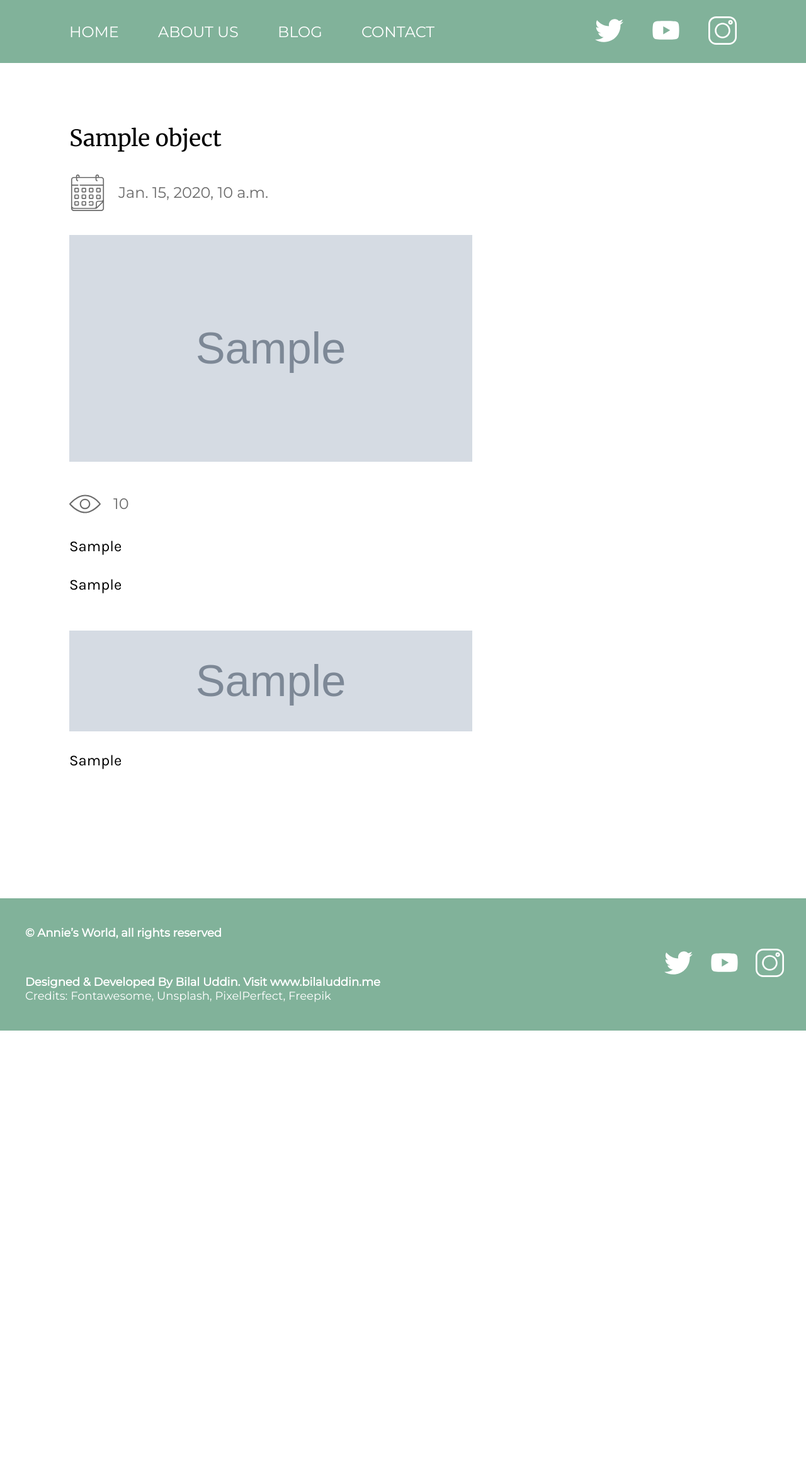
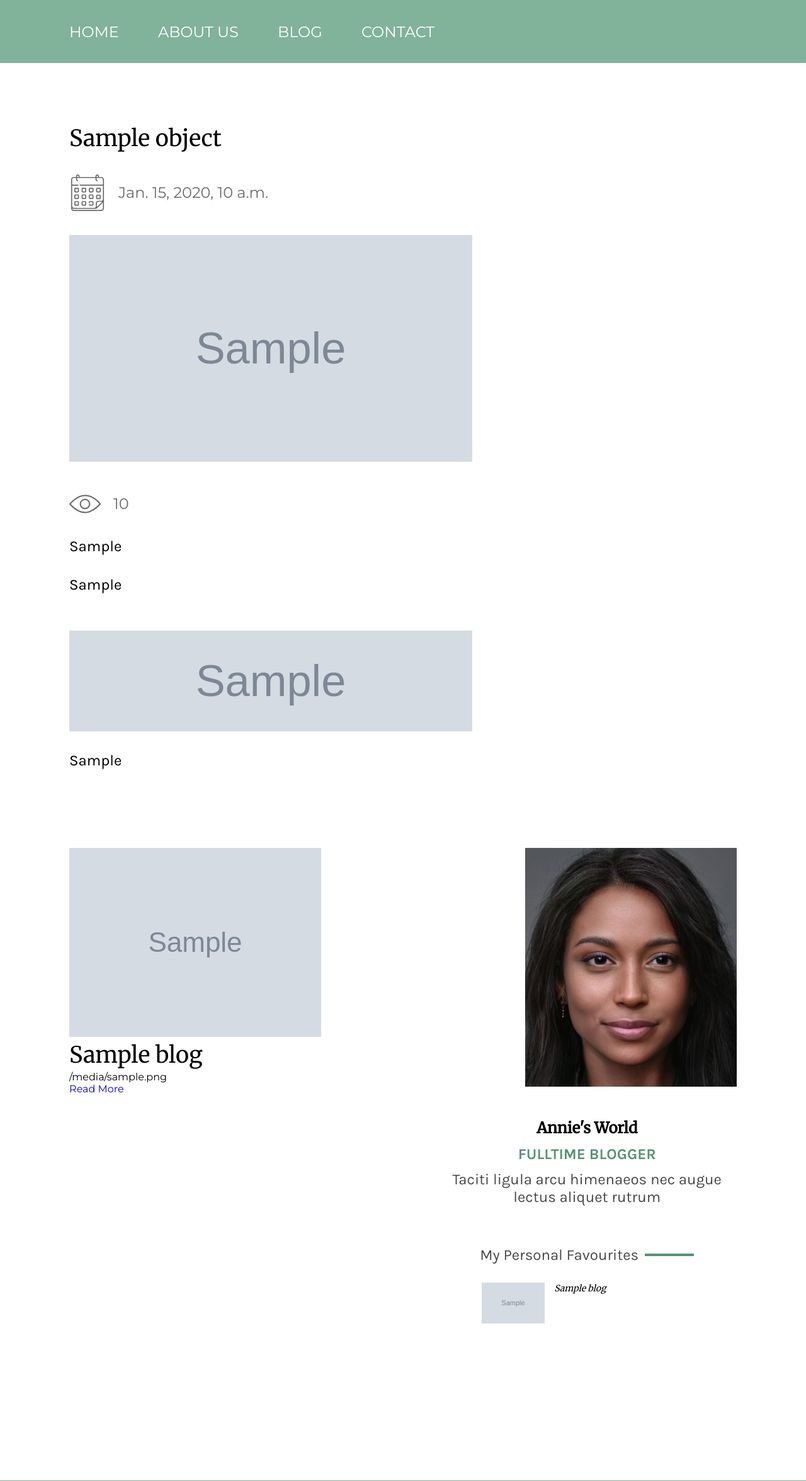
Before and after one commit to Aim-Entity/annie-s-blog, a Django app: template templates/blog/blog_detail.html in a window 1280 px wide. Shown: the top 2351 px of the page at 63% size. Before the commit the page ends 1636 px from the top, so only its background shows below. Run offline with Django 3.2, Linux system fonts and the light colour scheme; the template is opened without the code that fills it: most values are stand-ins (such as "Sample title", 1, 10 or a date in 2020); grey boxes marked "Sample" are stand-in pictures.

Commit message:
added captcha

```diff
--- a/blog/settings.py
+++ b/blog/settings.py
@@ -51,7 +51,8 @@
     'home',
     'blog_list',
     'contact',
-    'rest_framework'
+    'rest_framework',
+    'captcha'
 ]
 
 MIDDLEWARE = [
--- a/blog/urls.py
+++ b/blog/urls.py
@@ -23,5 +23,6 @@
     path("", include("home.urls")),
     path("blogs/", include("blog_list.urls")),
     path("contact/", include("contact.urls")),
-    path("about/", include("about.urls"))
+    path("about/", include("about.urls")),
+    path('captcha/', include('captcha.urls')),
 ] + static(settings.MEDIA_URL, document_root=settings.MEDIA_ROOT)
--- a/blog_list/static/blog/blog_detail.css
+++ b/blog_list/static/blog/blog_detail.css
@@ -75,6 +75,128 @@
   margin-top: 55px;
 }
 
+/* SECTION 2 */
+
+.s2 {
+  width: 82.8%;
+  margin: 0 auto;
+  margin-top: 120px;
+}
+
+.bottom-blog {
+  display: flex;
+  justify-content: space-between;
+}
+
+.l-blog {
+  display: grid;
+  grid-template-columns: 1fr 1fr;
+  grid-template-rows: 1fr 1fr;
+  grid-gap: 20px;
+
+  justify-items: space-between;
+}
+
+.blog-bottom {
+  margin-top: 30px;
+}
+
+.blog-right {
+  margin-left: 10px;
+}
+
+.author-container {
+  display: flex;
+  flex-direction: column;
+
+  align-items: center;
+}
+
+.author-container h3,
+.author-container p {
+  text-align: center;
+}
+
+.author-name {
+  font-family: Merriweather;
+  font-size: 24px;
+
+  margin-top: 50px;
+  color: #000000;
+}
+
+.author-title {
+  font-family: Karla;
+  font-size: 24px;
+  margin-top: 12px;
+
+  color: #579275;
+}
+
+.author-text {
+  font-family: Karla;
+  font-size: 24px;
+  margin-top: 12px;
+
+  color: #494949;
+}
+
+.au-title {
+  font-family: Karla;
+  font-size: 24px;
+
+  color: #494949;
+}
+
+.au-line {
+  width: 78px;
+  height: 0px;
+  background: #579275;
+
+  border: 2px solid #579275;
+}
+
+.author-sub {
+  width: 340px;
+  margin-top: 64px;
+  display: flex;
+  justify-content: space-between;
+  align-items: center;
+}
+
+.author-img {
+  object-fit: cover;
+  align-self: flex-end;
+}
+
+.mini-blog {
+  width: 334px;
+  display: flex;
+  justify-content: space-between;
+
+  margin-top: 30px;
+}
+
+.mb-img {
+  width: 100px;
+  height: 65px;
+
+  object-fit: cover;
+}
+
+.mb-text {
+  width: 219px;
+
+  font-family: Merriweather;
+  font-size: 14px;
+  line-height: 139.2%;
+  text-align: left;
+  /* or 19px */
+
+  color: #000000;
+}
+
+
 @media screen and (max-width: 800px) {
   .s1 {
     margin-left: 0px;
--- a/contact/forms.py
+++ b/contact/forms.py
@@ -1,6 +1,6 @@
 from django import forms
 from .models import Contact
-
+from captcha.fields import CaptchaField
 
 class ContactForm(forms.ModelForm):
     name = forms.CharField(widget=forms.TextInput(
@@ -15,6 +15,8 @@
     message = forms.CharField(widget=forms.Textarea
                               (attrs={'class': 'message forms'}), label='Message')
 
+    captcha = CaptchaField()
+
     class Meta:
         model = Contact
-        fields = ("name", "email", "subject", "message")
+        fields = ("name", "email", "subject", "message", "captcha")
--- a/templates/base.html
+++ b/templates/base.html
@@ -25,11 +25,11 @@
           <a href="{% url 'contact' %}"><li class="contact">CONTACT</li></a>
         </ul>
 
-        <ul class="nav-socials">
+        <!-- <ul class="nav-socials">
           <a href=""><img src="{% static 'base/imgs/twitter.svg' %}" alt="Twitter" class="twitter"></a>
           <a href=""><img src="{% static 'base/imgs/youtube.svg' %}" alt="youtube" class="youtube"></a>
           <a href=""><img src="{% static 'base/imgs/insta.svg' %}" alt="insta" class="insta"></a>
-        </ul>
+        </ul> -->
       </div>
 
       <div class="nav-dropdown">
@@ -39,11 +39,11 @@
           <a href="{% url 'blog' %}"><li class="blog">BLOG</li></a>
           <a href="{% url 'contact' %}"><li class="contact">CONTACT</li></a>
 
-          <div class="p-nav-socials">
+          <!-- <div class="p-nav-socials">
           <a href=""><img src="{% static 'base/imgs/twitter.svg' %}" alt="Twitter" class="twitter"></a>
           <a href=""><img src="{% static 'base/imgs/youtube.svg' %}" alt="youtube" class="youtube"></a>
           <a href=""><img src="{% static 'base/imgs/insta.svg' %}" alt="insta" class="insta"></a>
-          </div>
+          </div> -->
         </div>
       </div>
 
--- a/templates/blog/blog_detail.html
+++ b/templates/blog/blog_detail.html
@@ -39,6 +39,48 @@
           <p class="blog-par bp-3">{{ object.par3 }}</p>
         {% endif %}
       </div>
+
+      <div class="s2">
+        <div class="bottom-blog">
+          <div class="l-blog">
+            {% for blog in object_list %}
+            <div class="blog">
+              <img src="{{ blog.thumbnail.url }}" alt="Blog" class="blog-img">
+
+              <h2 class="blog-title">{{ blog.title }}</h2>
+
+              <p class="blog-text">{{ blog.thumbnail_text }}</p>
+
+              <a href="{% url 'blog-detail' blog.slug %}" class="blog-link">Read More</a>
+            </div>
+            {% endfor %}
+          </div>
+
+          <div class="author-container">
+            <img src="{% static 'home/imgs/author.png' %}" alt="Author" class="author-img">
+
+            <h3 class="author-name">Annie's World</h3>
+            <h3 class="author-title">FULLTIME BLOGGER</h3>
+
+            <p class="author-text">Taciti ligula arcu himenaeos nec augue lectus aliquet rutrum</p>
+
+
+            <div class="author-sub">
+              <p class="au-title">My Personal Favourites</p>
+              <hr class="au-line">
+            </div>
+
+            <div class="mini-blogs">
+              {% for blog in favourite %}
+              <div class="mini-blog">
+                <img src="{{ blog.blog.thumbnail.url }}" alt="mini blog" class="mb-img">
+                <i class="mb-text">{{ blog.blog.title }}</i>
+              </div>
+              {% endfor %}
+            </div>
+          </div>
+        </div>
+      </div>
     </div>
 
     <script src="https://cdn.jsdelivr.net/npm/axios/dist/axios.min.js"></script>
```
Also changed, not shown: templates/home/index.html (+4 -4 lines), db.sqlite3, 1 other file.
